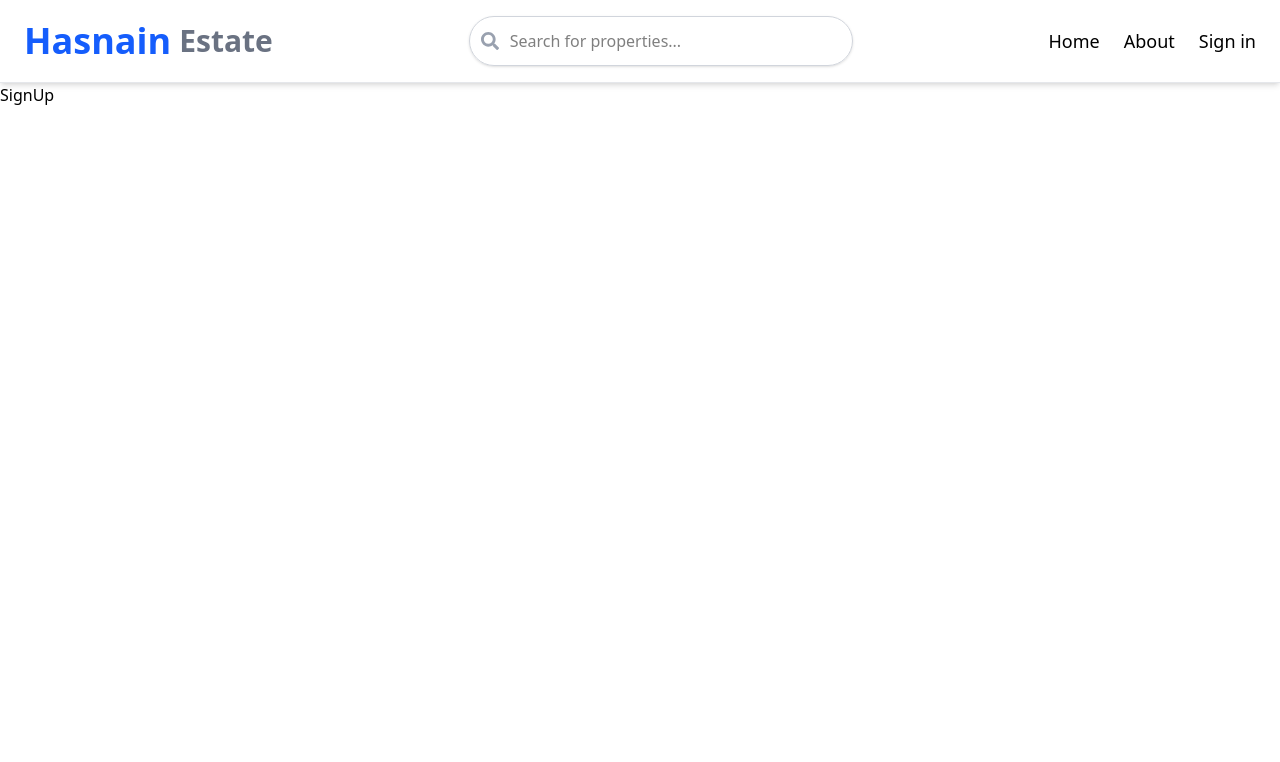
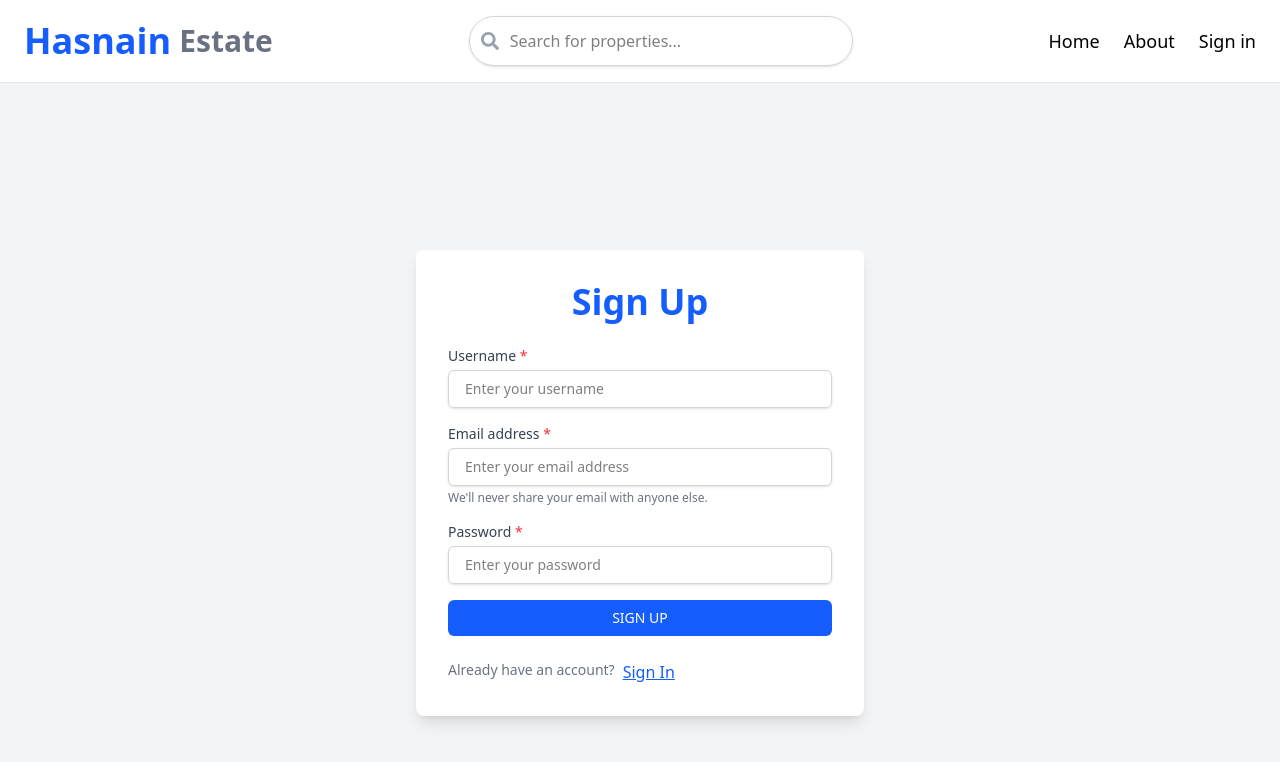
Before and after one commit to mhasnainiftikhar/Real-Estate-App, a React (Vite) app in the folder client/: page /sign-up in a window 1280 px wide. Shown: the top 762 px of the page. Built offline with nearby package versions, Linux system fonts and the light colour scheme.

Commit message:
SignUp page UI

```diff
--- a/client/src/index.css
+++ b/client/src/index.css
@@ -1 +1,5 @@
 @import "tailwindcss";
+
+body{
+    background-color: rgb(241,245,241);
+}
--- a/client/src/pages/SignUp.jsx
+++ b/client/src/pages/SignUp.jsx
@@ -1,9 +1,66 @@
 import React from "react";
+import { Link } from "react-router-dom";
 
 function SignUp() {
   return (
-    <div>
-      <h2> SignUp</h2>
+    <div className="min-h-screen flex items-center justify-center bg-gray-100">
+      <div className="bg-white p-8 rounded-lg shadow-lg w-full max-w-md">
+        <h1 className="text-4xl text-center font-semibold mb-6 text-blue-600">Sign Up</h1>
+        <form className="space-y-4">
+          <div>
+            <label className="block text-sm font-medium text-gray-700">
+              Username <span className="text-red-500">*</span>
+            </label>
+            <input
+              className="mt-1 block w-full px-4 py-2 border border-gray-300 rounded-md shadow-sm focus:outline-none focus:ring-2 focus:ring-blue-400 focus:border-blue-400 sm:text-sm transition duration-200"
+              type="text"
+              placeholder="Enter your username"
+              required
+            />
+          </div>
+          <div>
+            <label className="block text-sm font-medium text-gray-700">
+              Email address <span className="text-red-500">*</span>
+            </label>
+            <input
+              className="mt-1 block w-full px-4 py-2 border border-gray-300 rounded-md shadow-sm focus:outline-none focus:ring-2 focus:ring-blue-400 focus:border-blue-400 sm:text-sm transition duration-200"
+              type="email"
+              placeholder="Enter your email address"
+              required
+            />
+            <p className="text-xs text-gray-500 mt-1">
+              We'll never share your email with anyone else.
+            </p>
+          </div>
+          <div>
+            <label className="block text-sm font-medium text-gray-700">
+              Password <span className="text-red-500">*</span>
+            </label>
+            <input
+              className="mt-1 block w-full px-4 py-2 border border-gray-300 rounded-md shadow-sm focus:outline-none focus:ring-2 focus:ring-blue-400 focus:border-blue-400 sm:text-sm transition duration-200"
+              type="password"
+              placeholder="Enter your password"
+              required
+            />
+          </div>
+          <div className="flex flex-col space-y-2">
+            <button
+              className="w-full px-4 py-2 text-sm font-medium rounded-md text-white bg-blue-600 hover:bg-blue-700 focus:outline-none focus:ring-2 focus:ring-offset-2 focus:ring-blue-500 transition duration-200 uppercase"
+              type="submit"
+            >
+              Sign Up
+            </button>
+          </div>
+        </form>
+        <div className="flex  mt-6">
+          <p className="text-sm text-gray-500">
+            Already have an account?
+          </p>
+          <Link to="/sign-in">
+            <span className="ml-2 text-blue-600 underline hover:text-blue-500 transition duration-200"> Sign In</span>
+          </Link>
+        </div>
+      </div>
     </div>
   );
 }
```
